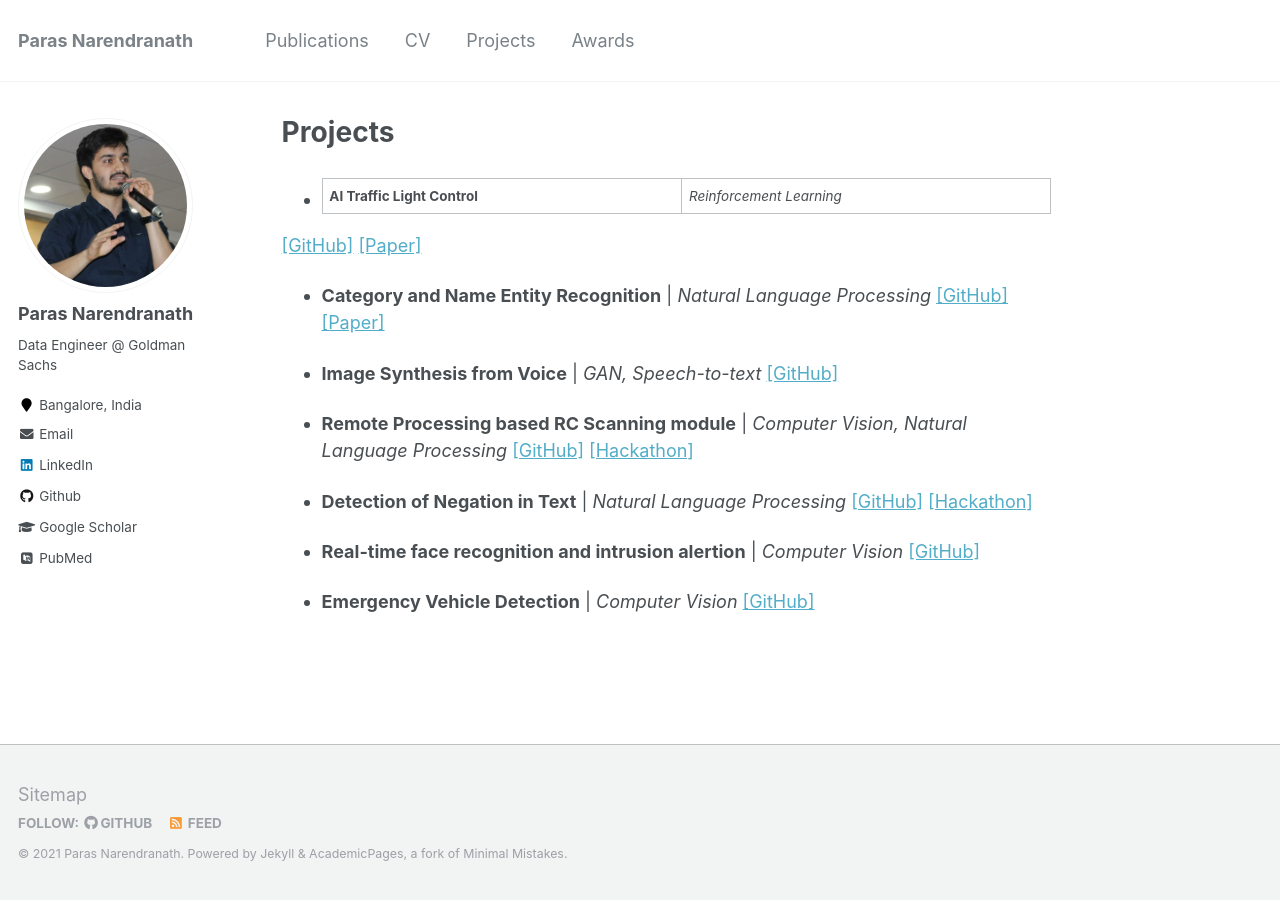
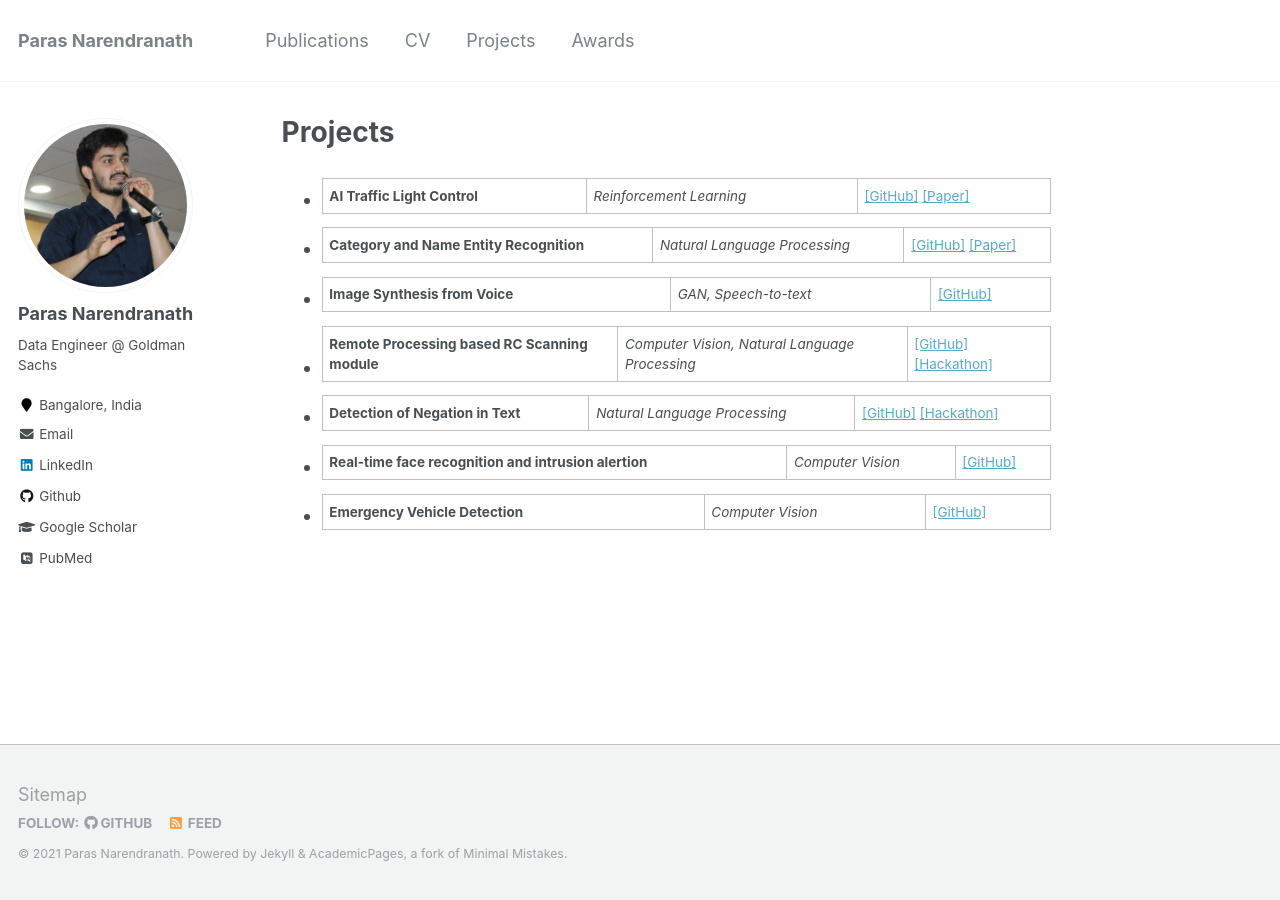
Before and after one commit to parasnaren/github-io-page, a Jekyll site: the page built from _pages/projects.md, in a window 1280 px wide. Built offline with Jekyll 4.4.1, drawn with Linux system fonts in a browser that asks for light colours; some web fonts are replaced.

Commit message:
adhoc change

```diff
--- a/_pages/projects.md
+++ b/_pages/projects.md
@@ -4,24 +4,16 @@ title: "Projects"
 author_profile: true
 ---
 
-- <b>AI Traffic Light Control</b>| <i>Reinforcement Learning</i>
+- <b>AI Traffic Light Control</b>| <i>Reinforcement Learning</i> | [[GitHub]](https://github.com/parasnaren/AI-Traffic-Light-Control) [[Paper]](https://ieeexplore.ieee.org/abstract/document/9250886)
 
-[[GitHub]](https://github.com/parasnaren/AI-Traffic-Light-Control) [[Paper]](https://ieeexplore.ieee.org/abstract/document/9250886)
+- <b>Category and Name Entity Recognition</b> | <i>Natural Language Processing</i> | [[GitHub]](https://github.com/parasnaren/Category-and-Name-Entity-Recognition) [[Paper]](https://papers.ssrn.com/sol3/papers.cfm?abstract_id=3834969)
 
-- <b>Category and Name Entity Recognition</b> | <i>Natural Language Processing</i>
-[[GitHub]](https://github.com/parasnaren/Category-and-Name-Entity-Recognition) [[Paper]](https://papers.ssrn.com/sol3/papers.cfm?abstract_id=3834969)
+- <b>Image Synthesis from Voice</b> | <i>GAN, Speech-to-text</i> | [[GitHub]](https://github.com/parasnaren/Image-Synthesis-from-Voice)
 
-- <b>Image Synthesis from Voice</b> | <i>GAN, Speech-to-text</i>
-[[GitHub]](https://github.com/parasnaren/Image-Synthesis-from-Voice)
+- <b>Remote Processing based RC Scanning module</b> | <i>Computer Vision, Natural Language Processing</i> | [[GitHub]](https://github.com/parasnaren/Automated-Remote-Proccessing-Scanning-and-OCR-module) [[Hackathon]](https://parasnaren.github.io/awards/riskcovry/)
 
-- <b>Remote Processing based RC Scanning module</b> | <i>Computer Vision, Natural Language Processing</i>
-[[GitHub]](https://github.com/parasnaren/Automated-Remote-Proccessing-Scanning-and-OCR-module) [[Hackathon]](https://parasnaren.github.io/awards/riskcovry/)
+- <b>Detection of Negation in Text</b> | <i>Natural Language Processing</i> | [[GitHub]](https://github.com/parasnaren/Detection-of-Negation-in-Text) [[Hackathon]](https://parasnaren.github.io/awards/philips/)
 
-- <b>Detection of Negation in Text</b> | <i>Natural Language Processing</i>
-[[GitHub]](https://github.com/parasnaren/Detection-of-Negation-in-Text) [[Hackathon]](https://parasnaren.github.io/awards/philips/)
+- <b>Real-time face recognition and intrusion alertion</b> | <i>Computer Vision</i> | [[GitHub]](https://github.com/parasnaren/Real-Time-Face-Recognition-and-Intrusion-Alert)
 
-- <b>Real-time face recognition and intrusion alertion</b> | <i>Computer Vision</i>
-[[GitHub]](https://github.com/parasnaren/Real-Time-Face-Recognition-and-Intrusion-Alert)
-
-- <b>Emergency Vehicle Detection</b> | <i>Computer Vision</i>
-[[GitHub]](https://github.com/parasnaren/Category-and-Name-Entity-Recognition)
+- <b>Emergency Vehicle Detection</b> | <i>Computer Vision</i> | [[GitHub]](https://github.com/parasnaren/Category-and-Name-Entity-Recognition)
```
